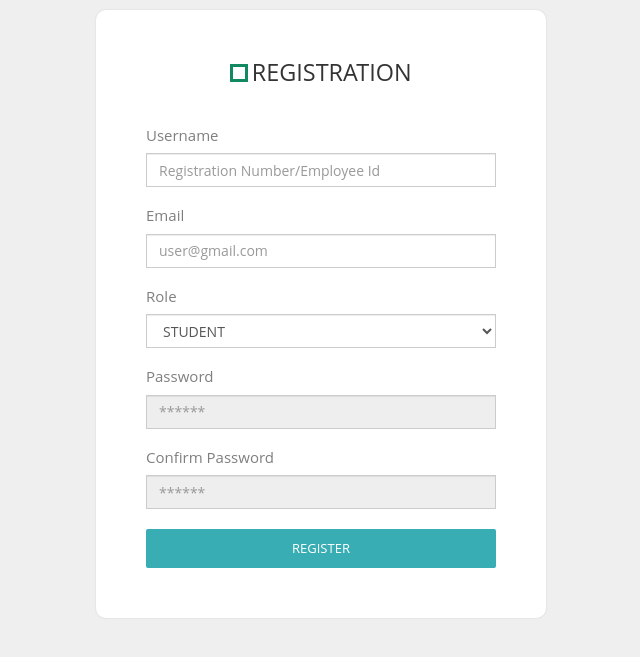
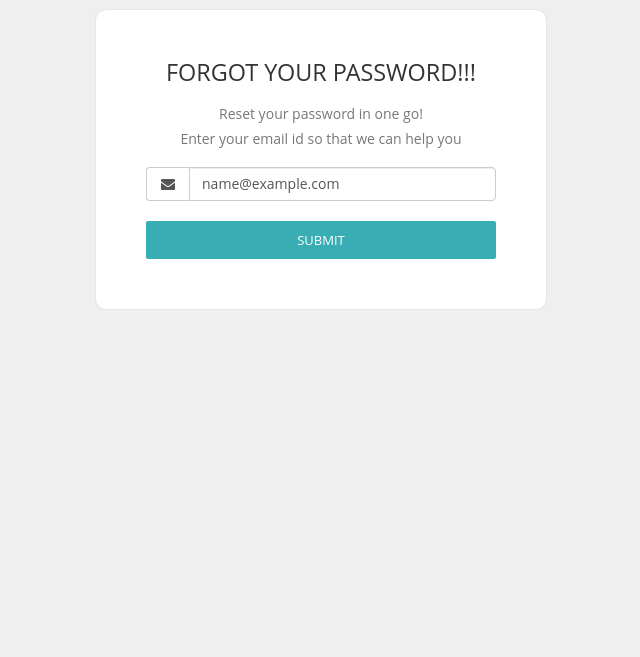
Before and after one commit to swasthikcnayak/team-sankalp-scl-maxo, a Django app: page /users/register/ in a window 1280 px wide. Shown: the top 657 px of the page, without its empty margins (319-959 px from the left). Run offline with Django 3.2, Linux system fonts and the light colour scheme; the visitor is signed in with stand-in values (Sample User, id 1); some libraries are stand-ins or nearby versions.

Commit message:
password reset module completed

```diff
--- a/djangoProject/djangoProject/urls.py
+++ b/djangoProject/djangoProject/urls.py
@@ -1,8 +1,9 @@
 from django.urls import path, include
 from django.conf import settings
 from django.conf.urls.static import static
+from django.contrib.auth import views as auth_views
+import users.urls as user_url
 
-import users.urls as user_url
 import attendance.urls as attendance_url
 import marks.urls as marks_url
 import assignments.urls as assignment_url
@@ -10,6 +11,17 @@ import academics.urls as academics_url
 
 urlpatterns = [
     path('users/', include(user_url)),
+    path('password-reset/', auth_views.PasswordResetView.as_view(template_name='users/password_reset.html'),
+         name='password_reset'),
+    path('password-reset/done/',
+         auth_views.PasswordResetDoneView.as_view(template_name='users/password_reset_done.html'),
+         name='password_reset_done'),
+    path('password-reset-confirm/<uidb64>/<token>/',
+         auth_views.PasswordResetConfirmView.as_view(template_name='users/password_reset_confirm.html'),
+         name='password_reset_confirm'),
+    path('password-reset-complete/',
+         auth_views.PasswordResetCompleteView.as_view(template_name='users/password_reset_complete.html'),
+         name='password_reset_complete'),
     # path('attendance/', include(attendance_url)),
     # path('marks/', include(marks_url)),
     # path('assignments/', include(assignment_url)),
--- a/djangoProject/static/users/main.css
+++ /dev/null
@@ -1 +0,0 @@
-Your css files of users templates should go here
--- /dev/null
+++ b/djangoProject/users/templates/users/password_reset.html
@@ -0,0 +1,35 @@
+{% load static %}
+{% include 'users/head.html' %}
+<title>RESET PASSWORD</title>
+	</head>
+	<body class="light-gray-bg">
+		<div class="templatemo-content-widget templatemo-login-widget white-bg">
+			<header class="text-center" style="margin-bottom: 20px;">
+                    {% if messages %}
+                    {%  for message in messages %}
+                        <div class="alert alert-{{ message.tags }}">
+                            {{ message }}
+                        </div>
+                    {% endfor %}
+            {% endif %}
+              <h1>Forgot your Password!!!</h1>
+              <h5 class="pt-8 text-muted" style="margin-top: 20px;">Reset your password in one go!</h5>
+              <h5 class="text-muted">Enter your email id so that we can help you</h5>
+	        </header>
+	        <form class="templatemo-login-form" method="POST">
+                {% csrf_token %}
+	        	<div class="form-group">
+                      	<div class="input-group">
+		        		<div class="input-group-addon"><i class="fa fa-envelope fa-fw"></i></div>
+		              	<input type="email" name="email" id="email" class="form-control" value={{user.email}}>
+		          	</div>
+	        	</div>
+				<div class="form-group">
+					<button type="submit" class="templatemo-blue-button width-100">Submit</button>
+				</div>
+	        </form>
+		</div>
+
+{% include 'users/scipts.html' %}
+	</body>
+</html>
--- a/djangoProject/users/templates/users/register.html
+++ /dev/null
@@ -1,69 +0,0 @@
-{% include 'users/head.html' %}
-{% load static %}
-<title>REGISTER</title>
-	</head>
-	<body class="light-gray-bg">
-		<div class="templatemo-content-widget templatemo-login-widget white-bg">
-			<header class="text-center">
-	          <div class="square"></div>
-	          <h1>Registration</h1>
-	        </header>
-            <div class="row">
-    <div class="col-md-12">
-        {% if messages %}
-            {%  for message in messages %}
-                <div class="alert alert-{{ message.tags }}">
-                    {{ message }}
-                </div>
-            {% endfor %}
-        {% endif %}
-    </div>
-            </div>
-	        <form method="POST" class="templatemo-login-form">
-                {% csrf_token %}
-	        	<div class="form-group">
-					<h3 class="margin-bottom-10" style="font-size: 15px">Username</h3>
-	        		<div class="input-group width-100">
-		              	<input type="text" class="form-control pt-8" name="username" placeholder="Registration Number/Employee Id", maxlength="50" id="id_username" required>
-		          	</div>
-	        	</div>
-	        	<div class="form-group">
-					<h3 class="margin-bottom-10" style="font-size: 15px">Email</h3>
-	        		<div class="input-group width-100">
-		              	<input type="email" class="form-control" placeholder="user@gmail.com" name="email" id="id_email" required>
-		          	</div>
-	        	</div>
-				<div class="form-group">
-					<h3 class="margin-bottom-10" style="font-size: 15px">Role</h3>
-					<div class="input-group width-100">
-						<select class="form-control" name="role" id="id_role">
-						  <option value="STD" selected>STUDENT</option>
-						  <option value="THR">TEACHER</option>dd
-                            <option value="ADM">ADMIN</option>
-						</select>
-					  </div>
-				</div>
-				<div class="form-group">
-					<h3 class="margin-bottom-10" style="font-size: 15px">Password</h3>
-	        		<div class="input-group width-100">
-		              	<input type="password" class="form-control" name="password1" id="id_password2" placeholder="******" disabled>
-		          	</div>
-	        	</div>
-				<div class="form-group">
-					<h3 class="margin-bottom-10" style="font-size: 15px">Confirm Password</h3>
-	        		<div class="input-group width-100">
-		              	<input type="password" class="form-control" name="password2" id="id_password2" placeholder="******" disabled>
-		          	</div>
-	        	</div>
-				<div class="form-group">
-					<button type="submit" class="templatemo-blue-button width-100">Register</button>
-				</div>
-	        </form>
-        </div>
-<script src="https://ajax.googleapis.com/ajax/libs/jquery/3.2.1/jquery.min.js"></script>
-<script src="https://cdnjs.cloudflare.com/ajax/libs/popper.js/1.12.6/umd/popper.min.js"></script>
-<script src="https://maxcdn.bootstrapcdn.com/bootstrap/4.0.0/js/bootstrap.min.js"></script>
-<script type="text/javascript" src="{% static 'users/templatemo-script.js' %}"></script>      <!-- Templatemo Script -->
-
-	</body>
-</html>
--- a/djangoProject/users/views.py
+++ b/djangoProject/users/views.py
@@ -54,7 +54,7 @@ def register(request):
                                  message="User is could not be registered check for duplicate username or emails")
     else:
         form = UserRegisterForm()
-    return render(request, 'users/register.html', {'form': form})
+    return render(request, 'users/password_reset.html', {'form': form})
 
 
 @login_required
```
Also changed, not shown: djangoProject/users/templates/users/login.html (+7 -0 lines), djangoProject/users/templates/users/password_reset_complete.html (added, +22 -0 lines), djangoProject/users/templates/users/password_reset_confirm.html (added, +29 -0 lines), djangoProject/users/templates/users/password_reset_done.html (added, +21 -0 lines), djangoProject/static/main.css (deleted).
